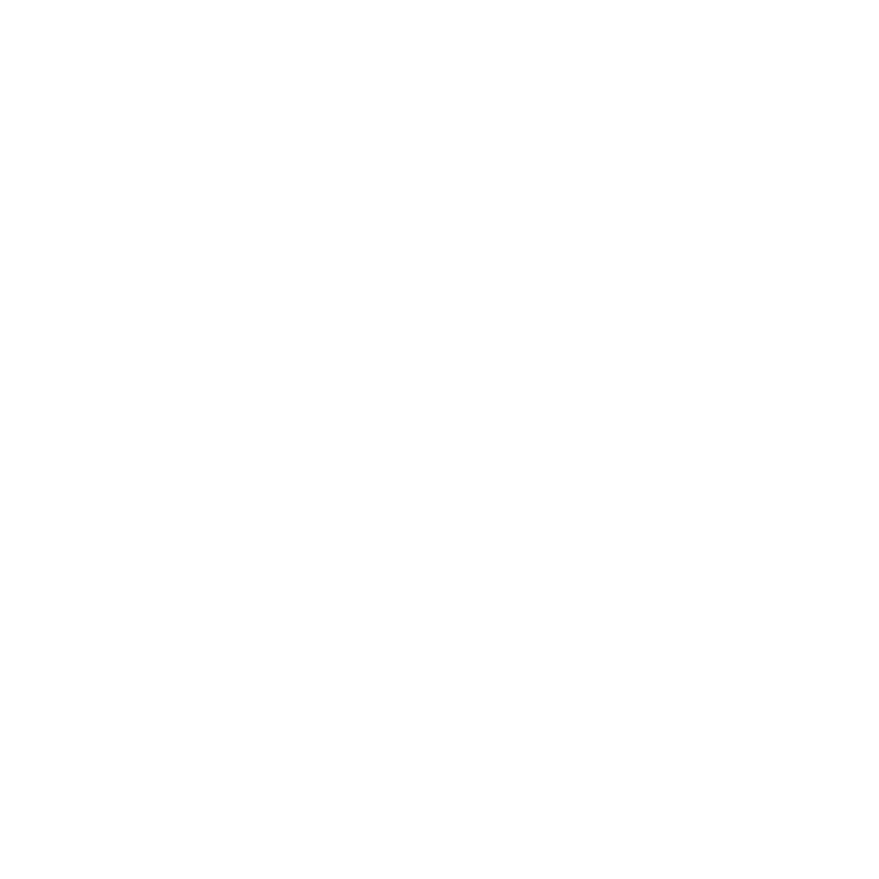
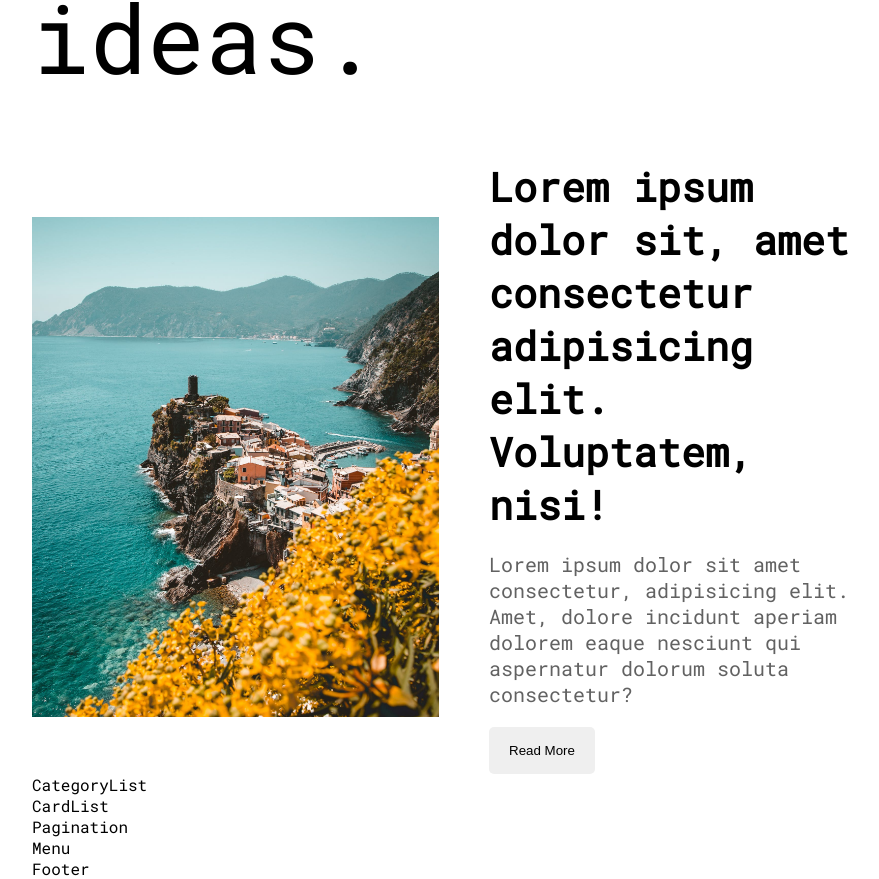
Before and after one commit to IzaanArain/next-responsive-blog-app-2nd, a Next.js app: page / in a window 1280 px wide. Shown: the part 665-1544 px from the top of the page, without its empty margins (176-1055 px from the left). Before the commit the page ends 800 px from the top, so only its background shows below. Built offline with nearby package versions, Linux system fonts and the light colour scheme.

Commit message:
feat:added featured page

```diff
--- a/src/components/featured/Featured.jsx
+++ b/src/components/featured/Featured.jsx
@@ -1,8 +1,24 @@
+import Image from "next/image";
 import styles from "./featured.module.css";
 
 const Featured = () => {
   return (
-    <div className={styles.container}>Featured</div>
+    <section className={styles.container}>
+      <h1 className={styles.title}>
+        <b className={styles.bold}>Hey, IZAAN.DEV here!</b> Discover my stories and creative ideas.
+      </h1>
+      <article className={styles.post}>
+        <section className={styles.imgContainer}>
+          <Image src={"/p1.jpeg"} alt="article image" fill className={styles.image} />
+        </section>
+        <section className={styles.textContainer}>
+          <h1 className={styles.postTitle}>Lorem ipsum dolor sit, amet consectetur adipisicing elit. Voluptatem, nisi!</h1>
+          <p className={styles.postDesc}>Lorem ipsum dolor sit amet consectetur, adipisicing elit. Amet,
+            dolore incidunt aperiam dolorem eaque nesciunt qui aspernatur dolorum soluta consectetur?</p>
+          <button className={styles.button}>Read More</button>
+        </section>
+      </article>
+    </section>
   )
 }
 
--- a/src/components/featured/featured.module.css
+++ b/src/components/featured/featured.module.css
@@ -1,3 +1,48 @@
 .container {
+    margin-top: 30px;
+}
 
+.title {
+font-size: 96px;
+font-weight: 300;
 }
+
+.post {
+    margin-top: 60px;
+    display: flex;
+    align-items: center;
+    gap: 50px;
+}
+
+.imgContainer {
+    flex: 1;
+    height: 500px;
+    position: relative;
+}
+
+.image {
+    object-fit: cover;
+}
+
+.textContainer {
+    flex: 1;
+    display: flex;
+    flex-direction: column;
+    gap: 20px;
+}
+.postTitle{
+    font-size: 40px;
+}
+
+.postDesc{
+    font-size: 20px;
+    font-weight: 300;
+    color: var(--softTextColor);
+}
+
+.button {
+    padding: 16px 20px;
+    border: none;
+    border-radius: 5px;
+    width: max-content;
+}
```
